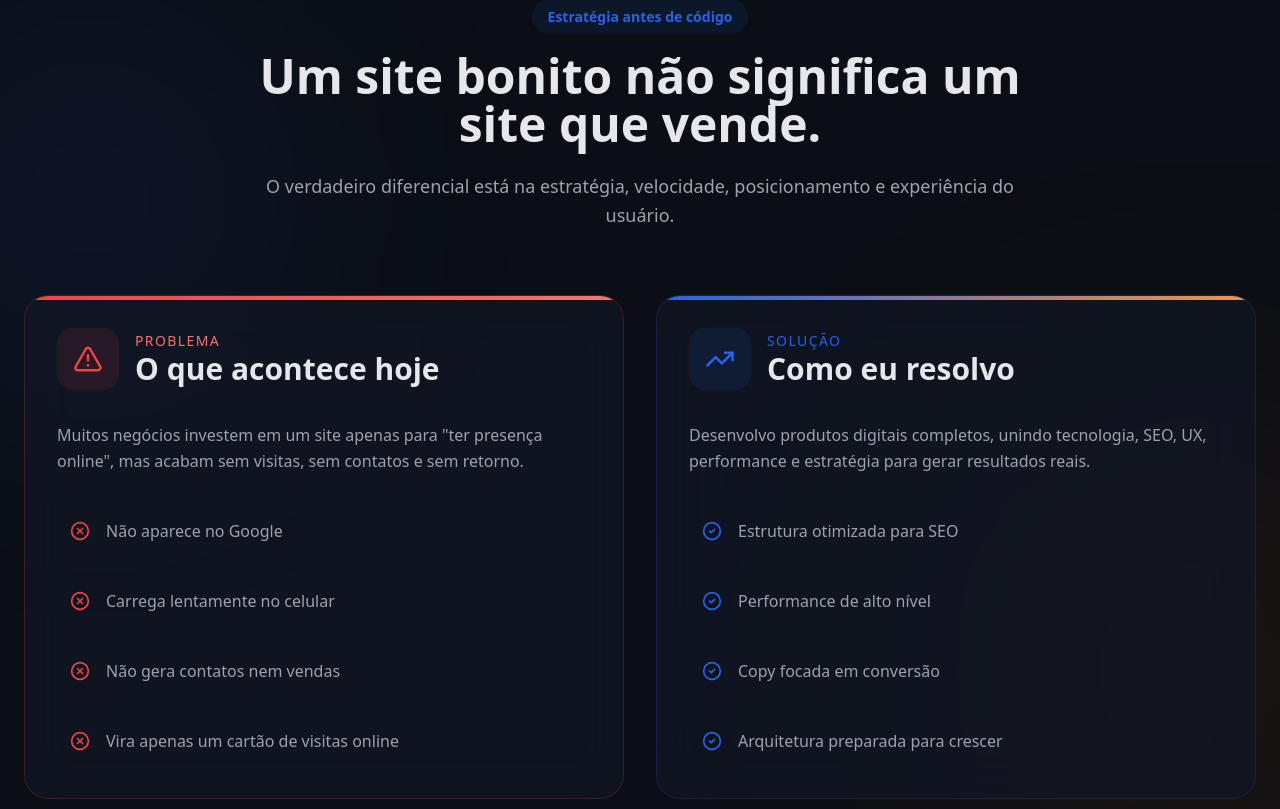
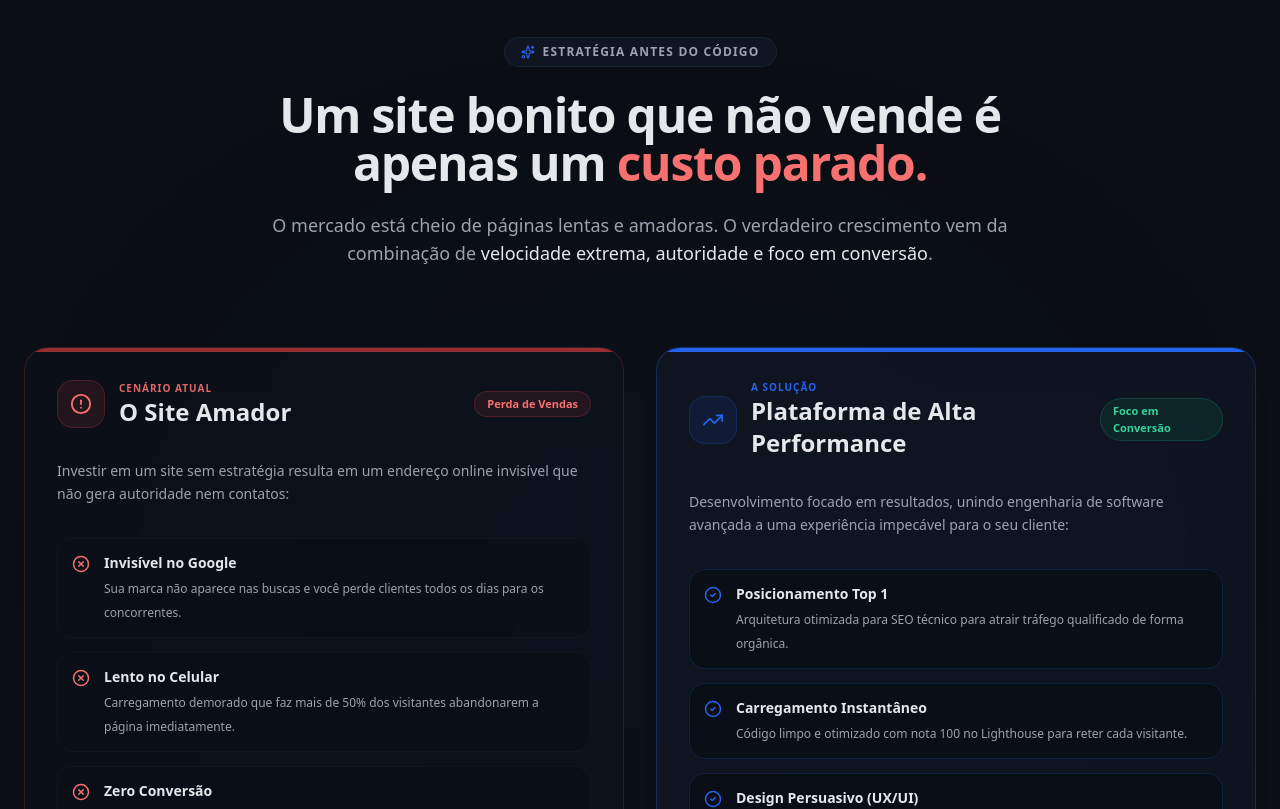
Before and after one commit to vinicius-soares-dev/portfolio-vinicius, a React (Vite) app: page / in a window 1280 px wide. Shown: the part 4751-5560 px from the top of the page. Built offline with nearby package versions, Linux system fonts and the light colour scheme.

Commit message:
fix: problem soluction design

```diff
--- a/src/components/sections/ProblemSolutions.tsx
+++ b/src/components/sections/ProblemSolutions.tsx
@@ -1,177 +1,253 @@
 import { motion } from "framer-motion";
-import { AlertTriangle, CheckCircle2, TrendingUp, XCircle } from "lucide-react";
+import {
+  AlertCircle,
+  CheckCircle2,
+  TrendingUp,
+  XCircle,
+  Sparkles,
+  Zap,
+} from "lucide-react";
 import type { Variants } from "framer-motion";
 
-const card: Variants = {
-  hidden: {
-    opacity: 0,
-    y: 40,
+const containerVariants: Variants = {
+  hidden: { opacity: 0 },
+  visible: {
+    opacity: 1,
+    transition: { staggerChildren: 0.15, delayChildren: 0.1 },
   },
+};
+
+const cardVariants: Variants = {
+  hidden: { opacity: 0, y: 20 },
   visible: {
     opacity: 1,
     y: 0,
-    transition: {
-      duration: 0.7,
-      ease: "easeOut",
-    },
+    transition: { duration: 0.6, ease: [0.22, 1, 0.36, 1] },
   },
 };
 
 const problems = [
-  "Não aparece no Google",
-  "Carrega lentamente no celular",
-  "Não gera contatos nem vendas",
-  "Vira apenas um cartão de visitas online",
+  {
+    title: "Invisível no Google",
+    desc: "Sua marca não aparece nas buscas e você perde clientes todos os dias para os concorrentes.",
+  },
+  {
+    title: "Lento no Celular",
+    desc: "Carregamento demorado que faz mais de 50% dos visitantes abandonarem a página imediatamente.",
+  },
+  {
+    title: "Zero Conversão",
+    desc: "Design genérico sem gatilhos visuais que passa insegurança e não gera mensagens no WhatsApp.",
+  },
+  {
+    title: "Dinheiro Jogado Fora",
+    desc: "O site vira apenas um 'cartão de visitas' parado no ar, sem gerar nenhum retorno financeiro.",
+  },
 ];
 
 const solutions = [
-  "Estrutura otimizada para SEO",
-  "Performance de alto nível",
-  "Copy focada em conversão",
-  "Arquitetura preparada para crescer",
+  {
+    title: "Posicionamento Top 1",
+    desc: "Arquitetura otimizada para SEO técnico para atrair tráfego qualificado de forma orgânica.",
+  },
+  {
+    title: "Carregamento Instantâneo",
+    desc: "Código limpo e otimizado com nota 100 no Lighthouse para reter cada visitante.",
+  },
+  {
+    title: "Design Persuasivo (UX/UI)",
+    desc: "Layouts intuitivos e botões estratégicos desenhados especificamente para gerar vendas.",
+  },
+  {
+    title: "Arquitetura Escalável",
+    desc: "Código moderno preparado para crescer, integrar automações e evoluir com a sua empresa.",
+  },
 ];
 
 export default function ProblemSolution() {
   return (
     <section
       aria-labelledby="problem-solution-title"
-      className="relative overflow-hidden bg-background py-24"
+      className="relative overflow-hidden bg-background py-24 sm:py-32 border-t border-border/30"
     >
-      {/* Background */}
-
-      <div className="absolute inset-0 pointer-events-none">
-        <div className="absolute left-[-120px] top-20 h-[420px] w-[420px] rounded-full bg-primary/10 blur-[120px]" />
-
-        <div className="absolute right-[-150px] bottom-0 h-[450px] w-[450px] rounded-full bg-orange-500/10 blur-[140px]" />
+      {/* Luzes Suaves de Fundo (Sem poluição) */}
+      <div className="absolute inset-0 pointer-events-none overflow-hidden">
+        <div className="absolute top-1/2 left-1/2 -translate-x-1/2 -translate-y-1/2 w-[700px] h-[400px] bg-primary/5 rounded-full blur-[160px]" />
       </div>
 
-      <div className="relative mx-auto max-w-7xl px-6">
-        {/* Cabeçalho */}
-
+      <div className="relative mx-auto max-w-7xl px-4 sm:px-6">
+        {/* Cabeçalho Limpo sem Gradiente no Texto */}
         <motion.div
-          initial={{ opacity: 0, y: 30 }}
+          initial={{ opacity: 0, y: 20 }}
           whileInView={{ opacity: 1, y: 0 }}
           viewport={{ once: true }}
           transition={{ duration: 0.6 }}
-          className="mx-auto mb-16 max-w-3xl text-center"
+          className="mx-auto mb-16 sm:mb-20 max-w-3xl text-center"
         >
-          <span className="rounded-full bg-primary/10 px-4 py-2 text-sm font-semibold text-primary">
-            Estratégia antes de código
+          <div className="inline-flex items-center gap-2 px-4 py-1.5 rounded-full bg-surface/80 border border-border/80 mb-6 backdrop-blur-md">
+            <Sparkles size={14} className="text-primary" />
+            <span className="text-xs font-semibold uppercase tracking-widest text-textSecondary">
+              Estratégia antes do código
             </span>
+          </div>
 
           <h2
             id="problem-solution-title"
-            className="mt-6 text-4xl font-black text-textPrimary md:text-5xl"
+            className="text-3xl sm:text-4xl md:text-5xl font-black text-textPrimary tracking-tight leading-[1.15]"
           >
-            Um site bonito não significa um site que vende.
+            Um site bonito que não vende é apenas um{" "}
+            <span className="text-red-400">custo parado.</span>
           </h2>
 
-          <p className="mt-6 text-lg leading-relaxed text-textSecondary">
-            O verdadeiro diferencial está na estratégia, velocidade,
-            posicionamento e experiência do usuário.
+          <p className="mt-6 text-base sm:text-lg leading-relaxed text-textSecondary font-light">
+            O mercado está cheio de páginas lentas e amadoras. O verdadeiro
+            crescimento vem da combinação de{" "}
+            <strong className="text-textPrimary font-medium">
+              velocidade extrema, autoridade e foco em conversão
+            </strong>
+            .
           </p>
         </motion.div>
 
-        {/* Cards */}
-
-        <div className="grid gap-8 lg:grid-cols-2">
-          {/* Problema */}
-
+        {/* Grid de Comparação Dinâmico */}
         <motion.div
-            variants={card}
+          variants={containerVariants}
           initial="hidden"
           whileInView="visible"
-            viewport={{ once: true }}
-            whileHover={{ y: -6 }}
-            className="group relative overflow-hidden rounded-3xl border border-red-500/20 bg-surface/70 p-8 backdrop-blur-xl"
+          viewport={{ once: true, margin: "-100px" }}
+          className="grid grid-cols-1 lg:grid-cols-2 gap-8 items-stretch"
         >
-            <div className="absolute inset-x-0 top-0 h-1 bg-gradient-to-r from-red-500 to-red-400" />
-
-            <div className="mb-8 flex items-center gap-4">
-              <div className="rounded-2xl bg-red-500/10 p-4 text-red-500">
-                <AlertTriangle size={30} />
-              </div>
+          {/* CARD PROBLEMA */}
+          <motion.div
+            variants={cardVariants}
+            className="group relative flex flex-col justify-between overflow-hidden rounded-3xl border border-red-500/20 bg-surface/30 p-6 sm:p-8 backdrop-blur-xl hover:border-red-500/40 transition-all duration-300"
+          >
+            <div className="absolute top-0 left-0 right-0 h-1 bg-red-500/60" />
 
             <div>
-                <p className="text-sm uppercase tracking-widest text-red-400">
-                  Problema
-                </p>
-
-                <h3 className="text-3xl font-bold text-textPrimary">
-                  O que acontece hoje
+              {/* Header do Card */}
+              <div className="mb-8 flex items-center justify-between">
+                <div className="flex items-center gap-3.5">
+                  <div className="rounded-2xl bg-red-500/10 p-3 text-red-400 border border-red-500/20">
+                    <AlertCircle size={22} />
+                  </div>
+                  <div>
+                    <span className="text-[10px] font-bold uppercase tracking-widest text-red-400/90 block">
+                      Cenário Atual
+                    </span>
+                    <h3 className="text-2xl font-bold text-textPrimary">
+                      O Site Amador
                     </h3>
                   </div>
                 </div>
 
-            <p className="mb-8 text-textSecondary leading-relaxed">
-              Muitos negócios investem em um site apenas para "ter presença
-              online", mas acabam sem visitas, sem contatos e sem retorno.
+                <span className="text-[11px] font-bold text-red-400 bg-red-500/10 px-3 py-1 rounded-full border border-red-500/20">
+                  Perda de Vendas
+                </span>
+              </div>
+
+              <p className="mb-8 text-sm text-textSecondary font-light leading-relaxed">
+                Investir em um site sem estratégia resulta em um endereço online
+                invisível que não gera autoridade nem contatos:
               </p>
 
-            <div className="space-y-5">
-              {problems.map((item) => (
+              {/* Lista de Problemas */}
+              <div className="space-y-3.5">
+                {problems.map((item, idx) => (
                   <div
-                  key={item}
-                  className="flex items-start gap-4 rounded-xl border border-transparent p-3 transition group-hover:border-red-500/10"
+                    key={idx}
+                    className="flex items-start gap-3.5 p-3.5 rounded-2xl bg-background/50 border border-border/30 group-hover:border-red-500/20 transition-colors"
                   >
-                  <XCircle className="mt-0.5 shrink-0 text-red-500" size={20} />
-
-                  <span className="text-textSecondary">{item}</span>
+                    <XCircle
+                      className="mt-0.5 shrink-0 text-red-400"
+                      size={18}
+                    />
+                    <div>
+                      <strong className="block text-sm font-bold text-textPrimary mb-0.5">
+                        {item.title}
+                      </strong>
+                      <span className="text-xs text-textSecondary font-light leading-relaxed">
+                        {item.desc}
+                      </span>
+                    </div>
                   </div>
                 ))}
               </div>
+            </div>
+
+            <div className="mt-8 pt-4 border-t border-border/30 flex items-center justify-between text-xs text-red-400 font-medium font-mono">
+              <span>Impacto Financeiro</span>
+              <span>-70% em Conversões</span>
+            </div>
           </motion.div>
 
-          {/* Solução */}
-
+          {/* CARD SOLUÇÃO */}
           <motion.div
-            variants={card}
-            initial="hidden"
-            whileInView="visible"
-            viewport={{ once: true }}
-            whileHover={{ y: -6 }}
-            className="group relative overflow-hidden rounded-3xl border border-primary/20 bg-surface/70 p-8 backdrop-blur-xl"
+            variants={cardVariants}
+            className="group relative flex flex-col justify-between overflow-hidden rounded-3xl border border-primary/30 bg-surface/70 p-6 sm:p-8 backdrop-blur-xl hover:border-primary/60 transition-all duration-300 shadow-xl shadow-primary/5"
           >
-            <div className="absolute inset-x-0 top-0 h-1 bg-gradient-to-r from-primary to-orange-400" />
-
-            <div className="mb-8 flex items-center gap-4">
-              <div className="rounded-2xl bg-primary/10 p-4 text-primary">
-                <TrendingUp size={30} />
-              </div>
+            <div className="absolute top-0 left-0 right-0 h-1 bg-primary" />
 
             <div>
-                <p className="text-sm uppercase tracking-widest text-primary">
-                  Solução
-                </p>
-
-                <h3 className="text-3xl font-bold text-textPrimary">
-                  Como eu resolvo
+              {/* Header do Card */}
+              <div className="mb-8 flex items-center justify-between">
+                <div className="flex items-center gap-3.5">
+                  <div className="rounded-2xl bg-primary/10 p-3 text-primary border border-primary/20">
+                    <TrendingUp size={22} />
+                  </div>
+                  <div>
+                    <span className="text-[10px] font-bold uppercase tracking-widest text-primary block">
+                      A Solução
+                    </span>
+                    <h3 className="text-2xl font-bold text-textPrimary">
+                      Plataforma de Alta Performance
                     </h3>
                   </div>
                 </div>
 
-            <p className="mb-8 text-textSecondary leading-relaxed">
-              Desenvolvo produtos digitais completos, unindo tecnologia, SEO,
-              UX, performance e estratégia para gerar resultados reais.
+                <span className="text-[11px] font-bold text-emerald-400 bg-emerald-500/10 px-3 py-1 rounded-full border border-emerald-500/20">
+                  Foco em Conversão
+                </span>
+              </div>
+
+              <p className="mb-8 text-sm text-textSecondary font-light leading-relaxed">
+                Desenvolvimento focado em resultados, unindo engenharia de
+                software avançada a uma experiência impecável para o seu
+                cliente:
               </p>
 
-            <div className="space-y-5">
-              {solutions.map((item) => (
+              {/* Lista de Soluções */}
+              <div className="space-y-3.5">
+                {solutions.map((item, idx) => (
                   <div
-                  key={item}
-                  className="flex items-start gap-4 rounded-xl border border-transparent p-3 transition group-hover:border-primary/10"
+                    key={idx}
+                    className="flex items-start gap-3.5 p-3.5 rounded-2xl bg-background/80 border border-primary/20 group-hover:border-primary/40 transition-colors"
                   >
                     <CheckCircle2
                       className="mt-0.5 shrink-0 text-primary"
-                    size={20}
+                      size={18}
                     />
-
-                  <span className="text-textSecondary">{item}</span>
+                    <div>
+                      <strong className="block text-sm font-bold text-textPrimary mb-0.5">
+                        {item.title}
+                      </strong>
+                      <span className="text-xs text-textSecondary font-light leading-relaxed">
+                        {item.desc}
+                      </span>
+                    </div>
                   </div>
                 ))}
               </div>
+            </div>
+
+            <div className="mt-8 pt-4 border-t border-border/30 flex items-center justify-between text-xs text-emerald-400 font-medium font-mono">
+              <span className="flex items-center gap-1">
+                <Zap size={14} /> Resultado Estimado
+              </span>
+              <span>+300% em Oportunidades</span>
+            </div>
           </motion.div>
-        </div>
+        </motion.div>
       </div>
     </section>
   );
--- a/src/components/sections/ProfessionalServicesSection.tsx
+++ b/src/components/sections/ProfessionalServicesSection.tsx
@@ -4,7 +4,6 @@ import {
   Award,
   Calendar,
   Star,
-  MapPin,
   CheckCircle2,
   ArrowUpRight,
   ShieldCheck,
```
Lines whose indentation alone changed are shown as unchanged.
